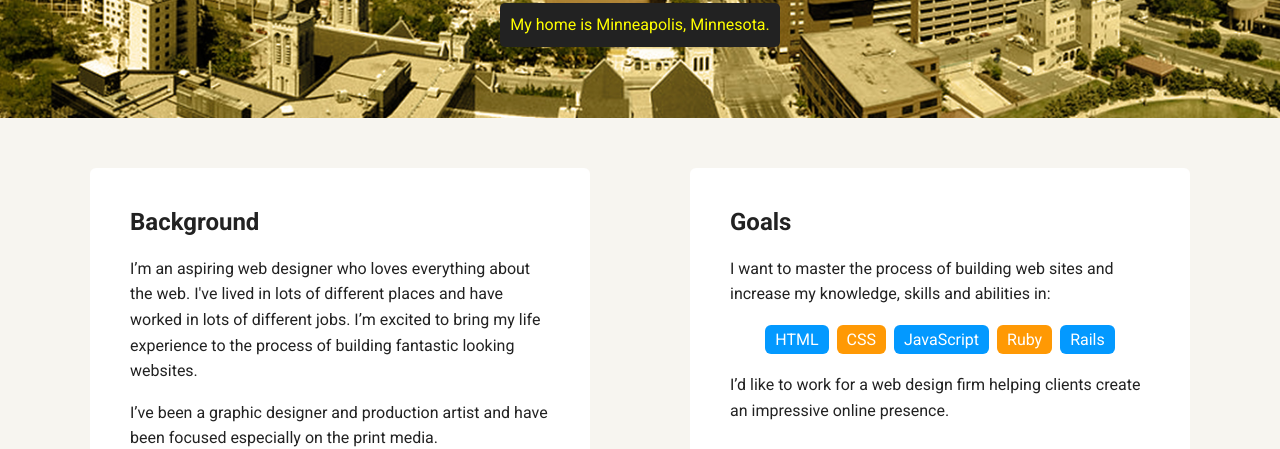
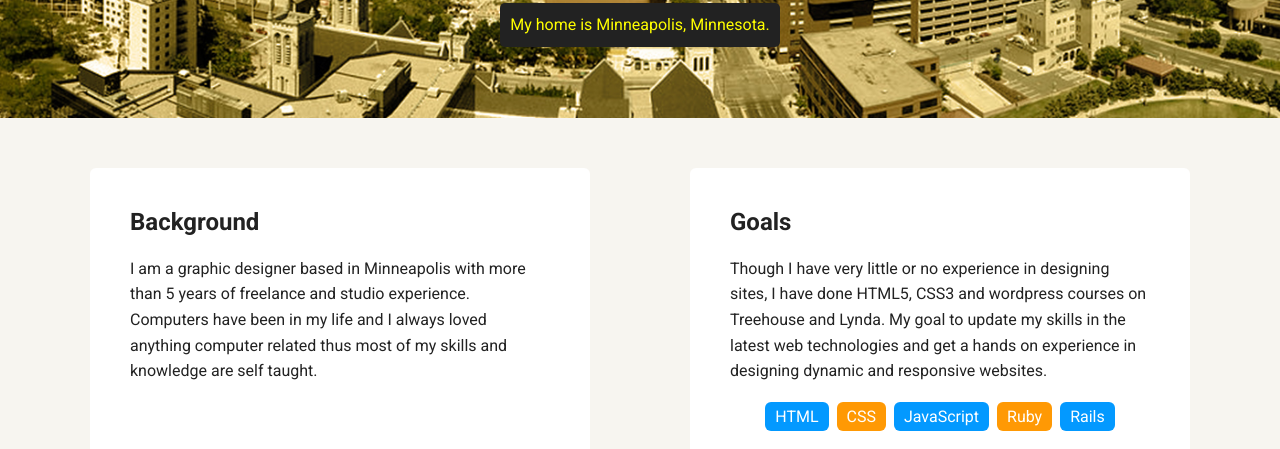
Before and after one commit to dagnachew/new, a plain HTML site: page index.html in a window 1280 px wide. Shown: the part 352-801 px from the top of the page. Drawn offline with Linux system fonts and the light colour scheme; a web font is replaced by a local one.

Commit message:
Reply for needs work

```diff
--- a/index.html
+++ b/index.html
@@ -18,7 +18,7 @@
     </div>
 
     <header>
-      <img src="images/me.png" alt="Drawing of Jane Smith" class="profile-image">
+      <img src="images/me.png" alt="Drawing of Seifu Dagnachew" class="profile-image">
       <h1 class="tag name">Hello, I’m Seifu.</h1>
       <p class="tag location">My home is Minneapolis, Minnesota.</p>
     </header>
@@ -26,13 +26,12 @@
     <main class="flex">
       <div class="card">
         <h2>Background</h2>
-        <p>I’m an aspiring web designer who loves everything about the web. I've lived in lots of different places and have worked in lots of different jobs. I’m excited to bring my life experience to the process of building fantastic looking websites.</p>
-        <p>I’ve been a graphic designer and production artist and have been focused especially on the print media.</p>
+        <p>I am a graphic designer based in Minneapolis with more than 5 years of freelance and studio experience. Computers have been in my life and I always loved anything computer related thus most of my skills and knowledge are self taught.</p>
       </div>
 
       <div class="card">
         <h2>Goals</h2>
-        <p>I want to master the process of building web sites and increase my knowledge, skills and abilities in:</p>
+        <p>Though I have very little or no experience in designing sites, I have done HTML5, CSS3 and wordpress courses on Treehouse and Lynda. My goal to update my skills in the latest web technologies and get a hands on experience in designing dynamic and responsive websites. </p>
         <ul class="skills">
           <li>HTML</li>
           <li>CSS</li>
```
Also changed, not shown: experience.html (+1 -1 lines), samples.html (+1 -1 lines).
